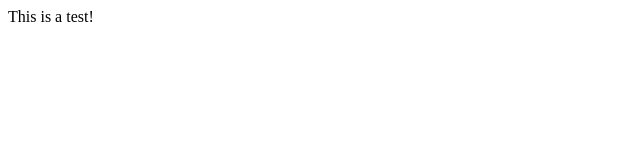
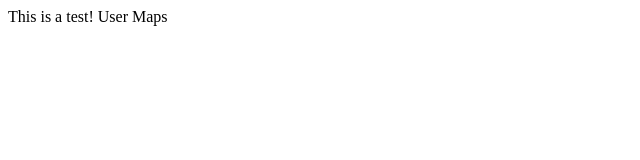
Before and after one commit to StanleyLikesCyan/wehaventmet, a plain HTML site: page index.html in a window 1280 px wide. Shown: the full height of the page, 0-640 px from the left. Drawn offline with Linux system fonts and the light colour scheme.

Commit message:
user maps

```diff
--- /dev/null
+++ b/dir2/app2.js
@@ -0,0 +1 @@
+console.log(123);
--- a/index.html
+++ b/index.html
@@ -4,5 +4,6 @@
     </head>
     <body>
         This is a test!
+        User Maps
     </body>
 </html>
```
Also changed, not shown: user_maps.html (added, +1 -0 lines), log.txt (added).
